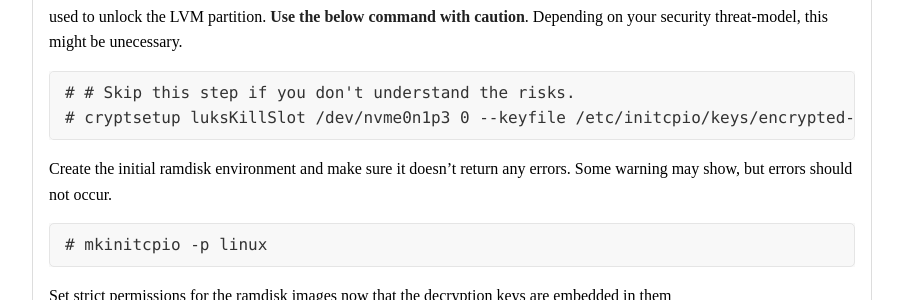
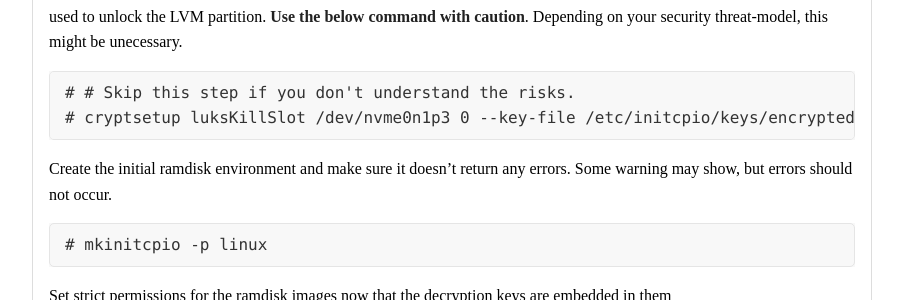
Before and after one commit to stigok/blog.stigok.com, a Jekyll site: the page built from collections/_posts/2018-05-03-lvm-in-luks-with-encrypted-boot-partition-and-suspend-to-disk.md, in a window 1280 px wide and 900 px high, scrolled down 8636 px. Shown: the part 177-477 px from the top of the window, without its empty margins (188-1091 px from the left). Built offline with Jekyll 4.4.1, drawn with Linux system fonts in a browser that asks for light colours.

Commit message:
Keyfile option updated

```diff
--- a/collections/_posts/2018-05-03-lvm-in-luks-with-encrypted-boot-partition-and-suspend-to-disk.md
+++ b/collections/_posts/2018-05-03-lvm-in-luks-with-encrypted-boot-partition-and-suspend-to-disk.md
@@ -389,7 +389,7 @@ way** to recover the key-file used to unlock the LVM partition.
 threat-model, this might be unecessary.
 
     # # Skip this step if you don't understand the risks.
-    # cryptsetup luksKillSlot /dev/nvme0n1p3 0 --keyfile /etc/initcpio/keys/encrypted-lvm.key
+    # cryptsetup luksKillSlot /dev/nvme0n1p3 0 --key-file /etc/initcpio/keys/encrypted-lvm.key
 
 Create the initial ramdisk environment and make sure it doesn't return any errors.
 Some warning may show, but errors should not occur.
```
